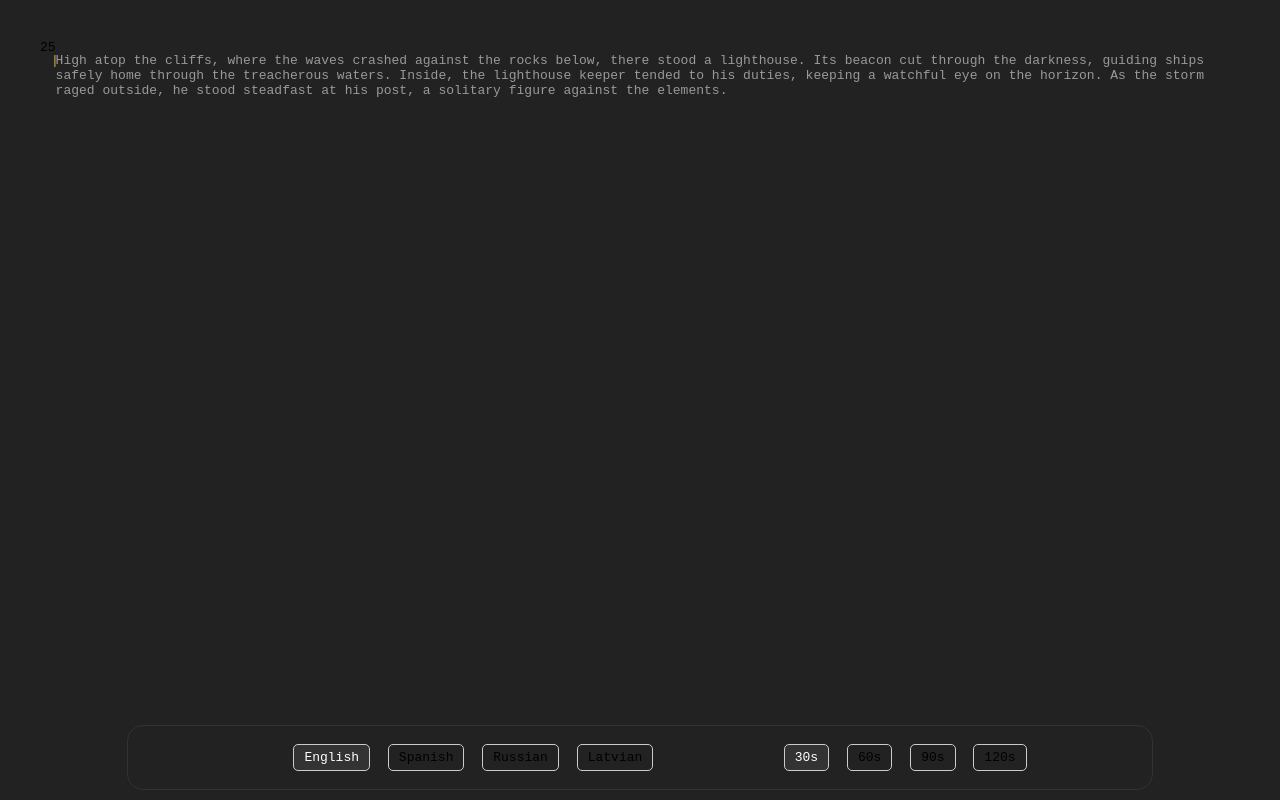
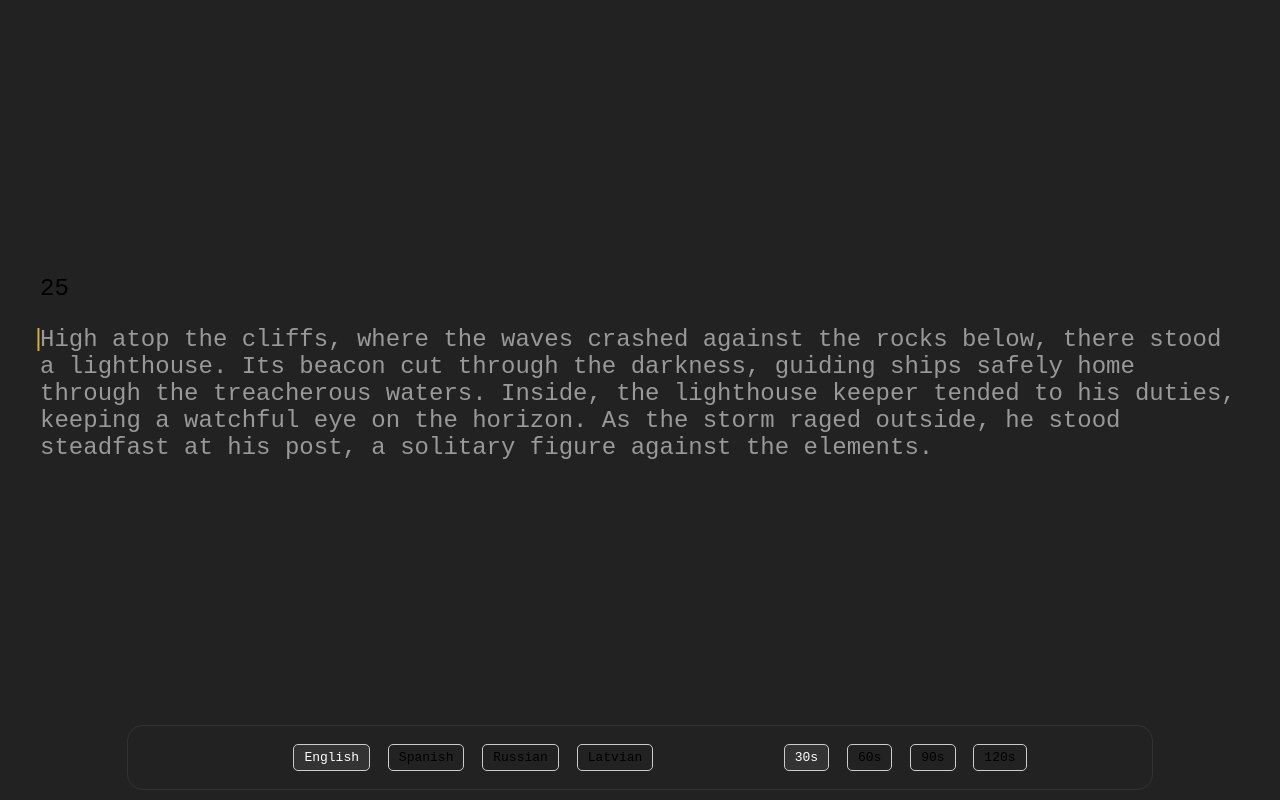
Before and after one commit to rogermartitorne/zebitype, a plain HTML site: page index.html in a window 1280 px wide. Drawn offline with Linux system fonts and the light colour scheme.

Commit message:
Update index.html

```diff
--- a/index.html
+++ b/index.html
@@ -296,11 +296,20 @@
     font-family: monospace;
     display: grid;
     place-content: center;
+    height: 85vh;
     padding: 32px;
   }
 
   #game {
-    display: flex;
+    max-width: 1200px;
+  }
+
+  #game > time {
+    font-size: 24px;
+  }
+
+  #game > p {
+    font-size: 24px;
   }
 
   #results {
```
